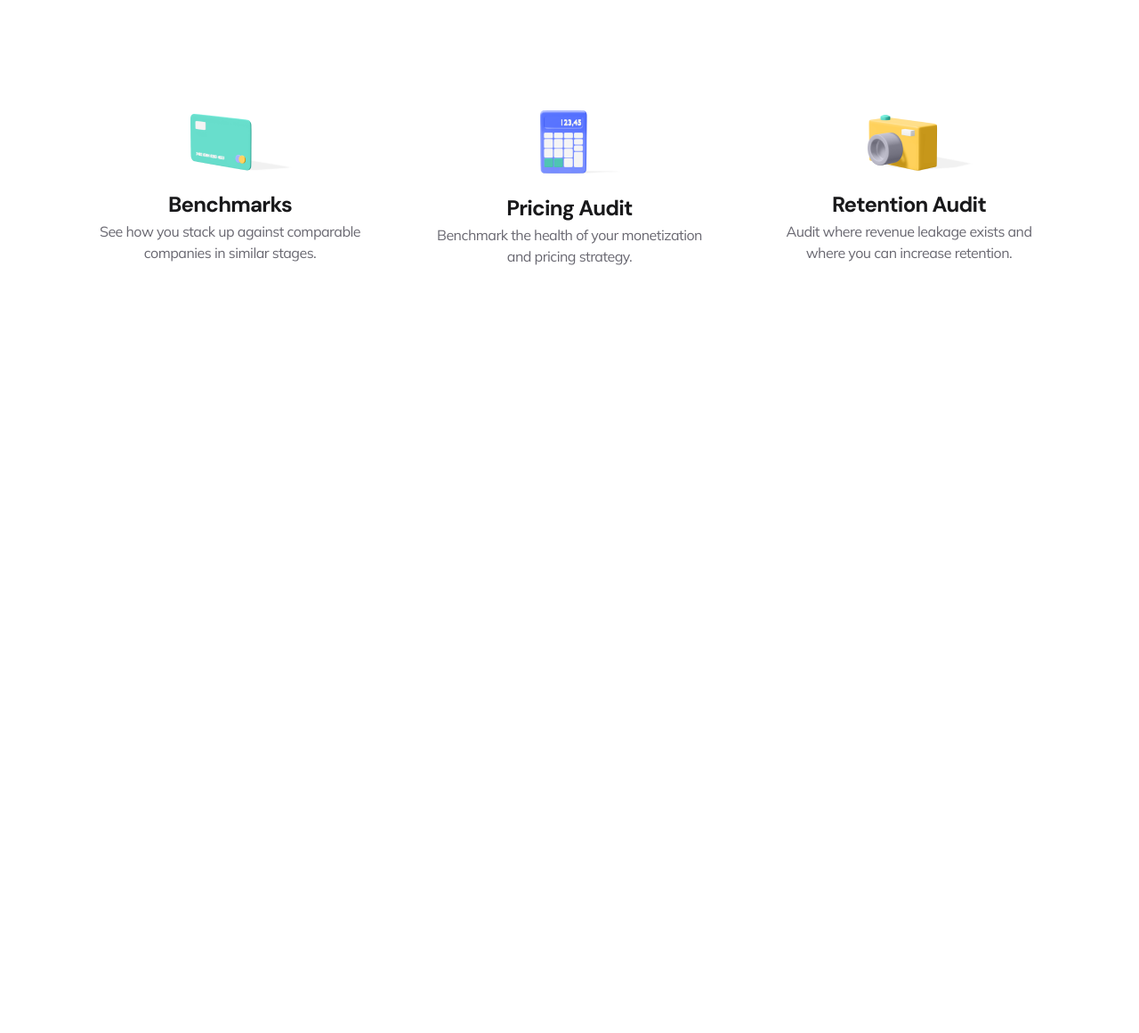
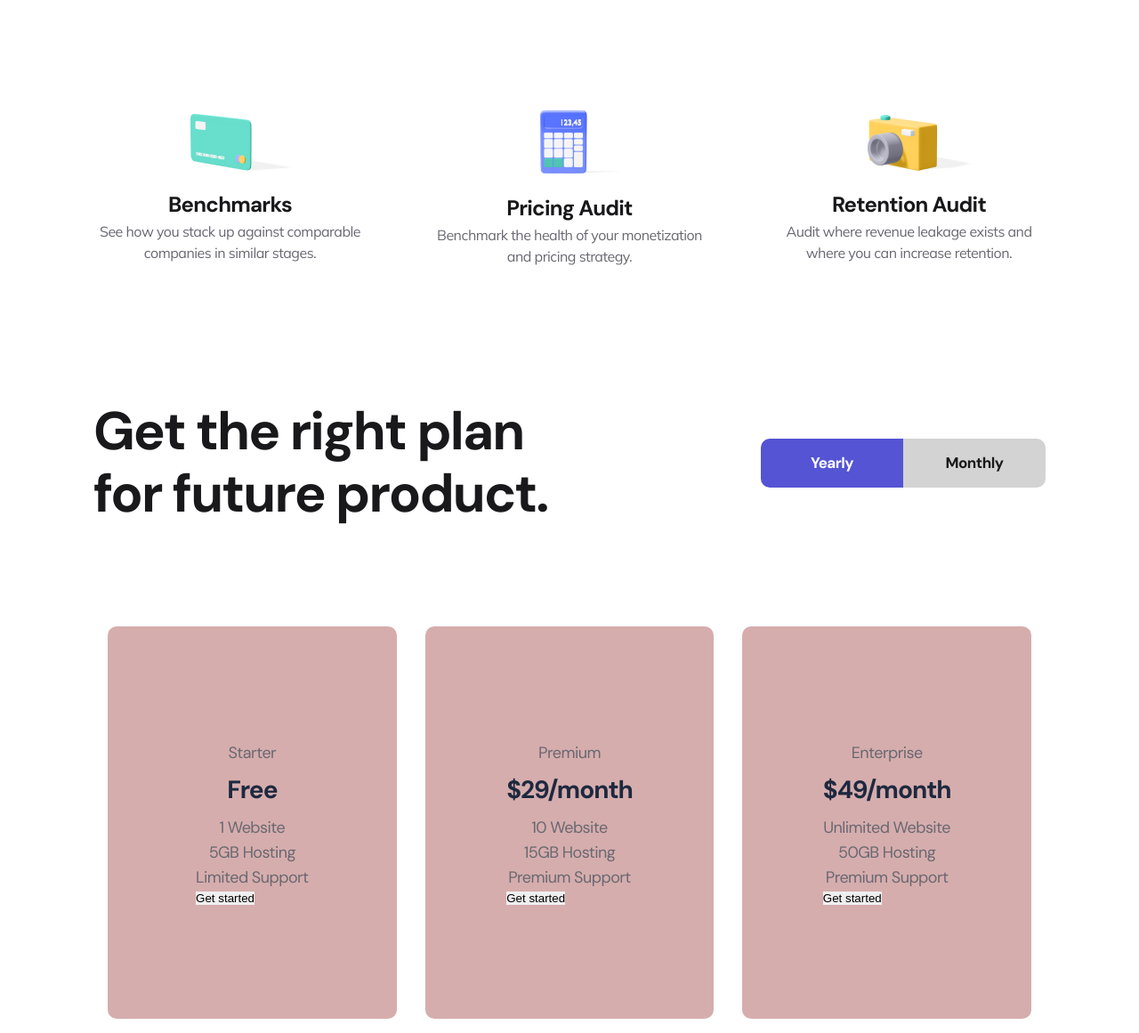
Before and after one commit to Mariannanmm/HTML-CSS, a website: page Lesson4/logoipsum/lesson_4_3.html in a window 1280 px wide. Shown: the part 2369-3530 px from the top of the page at 89% size. Before the commit the page ends 2669 px from the top, so only its background shows below. Drawn offline with Linux system fonts and the light colour scheme.

Commit message:
lesson_4_3 finish

```diff
--- a/Lesson4/logoipsum/lesson_4_3.html
+++ b/Lesson4/logoipsum/lesson_4_3.html
@@ -131,6 +131,50 @@
             </div>
 
         </section>
+        <section class="pre_price">
+                <h2>Get the right plan for future product.</h2>
+            <div>
+                <button class="yearly">Yearly</button>
+                <button class="monthly">Monthly</button>
+            </div>
+        </section>
+        <section class="price">
+<!--            <div class="wrapper">-->
+
+            <section class="price-test">
+                <div class="price_item">
+                    <p>Starter</p>
+                    <h3>Free</h3>
+                    <p>1 Website</p>
+                    <p>5GB Hosting</p>
+                    <p>Limited Support</p>
+                    <button>Get started</button>
+                </div>
+            </section>
+
+                <section class="price-test">
+                <div class="price_item">
+                    <p>Premium</p>
+                    <h3>$29/month</h3>
+                    <p>10 Website</p>
+                    <p>15GB Hosting</p>
+                    <p>Premium Support</p>
+                    <button>Get started</button>
+                </div>
+                </section>
+
+                    <section class="price-test">
+                <div class="price_item">
+                    <p>Enterprise</p>
+                    <h3>$49/month</h3>
+                    <p>Unlimited Website</p>
+                    <p>50GB Hosting</p>
+                    <p>Premium Support</p>
+                    <button>Get started</button>
+                </div>
+                    </section>
+<!--            </div>-->
+        </section>
 
 
 
--- a/Lesson4/logoipsum/stylelesson_4_3.css
+++ b/Lesson4/logoipsum/stylelesson_4_3.css
@@ -210,3 +210,112 @@ header nav a{
     letter-spacing: -0.5px;
     width: 307px;
 }
+.pre_price{
+    display: flex;
+    justify-content: space-between;
+    align-items: center;
+    margin: 150px 0 98px 0;
+}
+.pre_price h2{
+    color: #19191B;
+    font-family: "DM Sans";
+    font-size: 60px;
+    font-weight: 700;
+    line-height: 70px; /* 116.667% */
+    letter-spacing: -1.876px;
+    width: 523px;
+}
+.pre_price div {
+    display: flex;
+    flex-direction: row;
+    align-items: center;
+    gap: 0;
+}
+.pre_price div button{
+    width: 160px;
+    height: 55px;
+
+}
+.yearly {
+    background-color: #5454D4;
+    border-radius: 10px 0px 0px 10px;
+    color: #FFF;
+    text-align: center;
+    font-family: "DM Sans";
+    font-weight: 700;
+    font-size: 17px;
+    letter-spacing: -0.5px;
+}
+.yearly:hover{
+    transform: scale(1.1);
+    transition: 2s;
+    color: white;
+}
+.monthly {
+    border-radius: 0 10px 10px 0;
+    background-color: lightgrey;
+    color: #19191B;
+    text-align: center;
+    font-family: "DM Sans";
+    font-size: 17px;
+    font-style: normal;
+    font-weight: 700;
+    line-height: normal;
+    letter-spacing: -0.5px;
+}
+.monthly:hover{
+    transform: scale(1.1);
+    transition: 2s;
+    color: black;
+}
+.price{
+    display: flex;
+    justify-content: center;
+    align-items: center;
+    flex-direction: row;
+    /*width: 330px;*/
+    /*height: 441px;*/
+    border-radius: 10px;
+    /*background: #d6adad;*/
+    color: #696871;
+}
+.price-test{
+    display: flex;
+    justify-content: center;
+    align-items: center;
+    /*flex-direction: row;*/
+    width: 330px;
+    height: 441px;
+    border-radius: 10px;
+    background: #d6adad;
+    color: #696871;
+    margin: 16px;
+}
+
+.price div p{
+    color: #696871;
+    text-align: center;
+    font-family: 'DM Sans', sans-serif;
+    font-size: 18px;
+    font-weight: 400;
+    line-height: 28px; /* 155.556% */
+    letter-spacing: -0.563px;
+}
+.price div h3{
+    color: #1D293F;
+    text-align: center;
+    font-family: 'DM Sans', sans-serif;
+    font-size: 28px;
+    font-style: normal;
+    font-weight: 700;
+    line-height: 56px; /* 93.333% */
+    letter-spacing: -1.034px;
+}
+
+/*.wrapper{*/
+/*    display: flex;*/
+/*    justify-content: center;*/
+/*    align-items: center;*/
+/*    flex-wrap: wrap;*/
+/*    gap: 30px;*/
+/*    padding: 15px 0;*/
```
